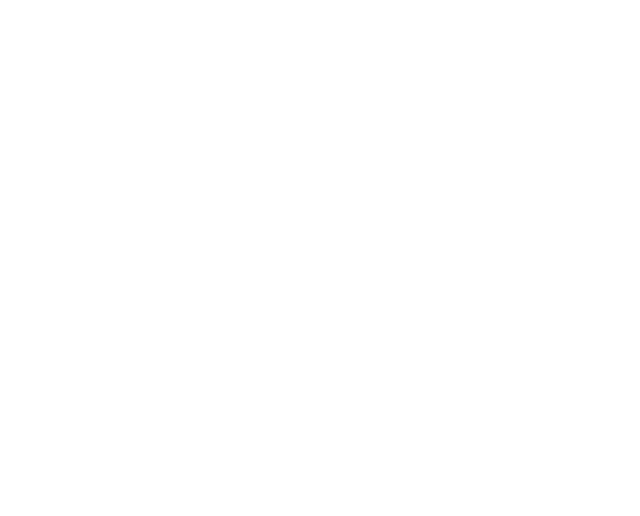
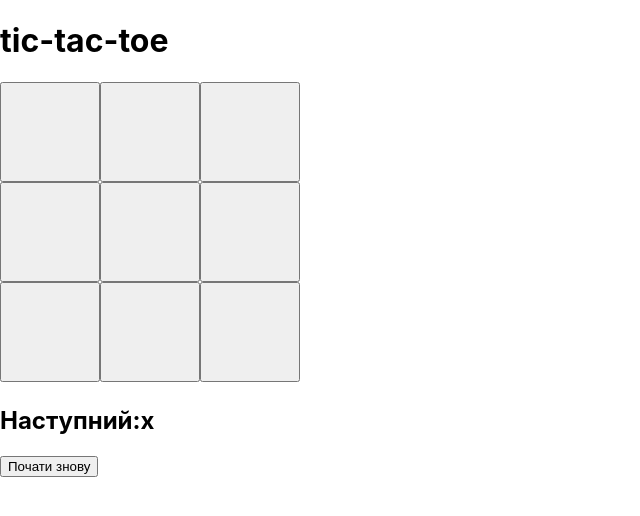
Before and after one commit to Yuliia-Myrakhovska/tic-tac-toe, a React (Create React App) app: page / in a window 1280 px wide. Shown: the top 516 px of the page, without its empty margins (0-640 px from the left). Built offline with nearby package versions, Linux system fonts and the light colour scheme.

Commit message:
created a logic game

```diff
--- a/src/App.css
+++ b/src/App.css
@@ -0,0 +1,10 @@
+.board__container {
+  display: inline-block;
+}
+.board__item {
+  display: flex;
+}
+.squere {
+  width: 100px;
+  height: 100px;
+}
--- a/src/App.js
+++ b/src/App.js
@@ -1,7 +1,65 @@
+import React, { useState } from "react";
+import Board from "./components/Board";
+import Info from "./components/Info";
+
 import "./App.css";
 
+function getWinner(squqres) {
+  const options = [
+    [0, 1, 2],
+    [3, 4, 5],
+    [6, 7, 8],
+    [0, 4, 8],
+    [2, 4, 6],
+    [0, 3, 6],
+    [1, 4, 7],
+    [2, 5, 8],
+  ];
+  for (let i = 0; i < options.length; i++) {
+    const [a, b, c] = options[i];
+
+    if (squqres[a] && squqres[a] === squqres[b] && squqres[a] === squqres[c]) {
+      return squqres[a];
+    }
+  }
+  return null;
+}
 function App() {
-  return <div className="App"></div>;
+  const [isNext, setIsNext] = useState(true);
+  const [squqres, setSquqres] = useState(Array(9).fill(null));
+
+  function resetGame() {
+    setSquqres(Array(9).fill(null));
+    setIsNext(true);
+  }
+  function gameClick(i) {
+    const newSquqres = [...squqres];
+    if (getWinner(i) || newSquqres[i]) {
+      return;
+    }
+    newSquqres[i] = isNext ? "x" : "o";
+    setSquqres(newSquqres);
+    setIsNext(!isNext);
+  }
+
+  const winner = getWinner(squqres);
+  const isFull = squqres.every((cell) => cell !== null);
+  let statusGame;
+  if (winner) {
+    statusGame = `Переміг: ${winner}`;
+  } else if (isFull) {
+    statusGame = "Нічия!";
+  } else {
+    statusGame = "Наступний:" + (isNext ? "x" : "o");
+  }
+
+  return (
+    <div>
+      <h1>tic-tac-toe</h1>
+      <Board squqres={squqres} onClick={gameClick} />
+      <Info statusGame={statusGame} onReset={resetGame} />
+    </div>
+  );
 }
 
 export default App;
--- /dev/null
+++ b/src/components/Board.jsx
@@ -0,0 +1,28 @@
+import Squqre from "./Squqre";
+
+function Board({ squqres, onClick }) {
+  function renderSquqres(i) {
+    return <Squqre value={squqres[i]} onClick={() => onClick(i)} />;
+  }
+  return (
+    <div className="board__container">
+      <div className="board__item">
+        {renderSquqres(0)}
+        {renderSquqres(1)}
+        {renderSquqres(2)}
+      </div>
+      <div className="board__item">
+        {renderSquqres(3)}
+        {renderSquqres(4)}
+        {renderSquqres(5)}
+      </div>
+      <div className="board__item">
+        {renderSquqres(6)}
+        {renderSquqres(7)}
+        {renderSquqres(8)}
+      </div>
+    </div>
+  );
+}
+
+export default Board;
--- /dev/null
+++ b/src/components/Info.jsx
@@ -0,0 +1,10 @@
+function Info({ statusGame, onReset }) {
+  return (
+    <div>
+      <h2>{statusGame}</h2>
+      <button onClick={onReset}>Почати знову</button>
+    </div>
+  );
+}
+
+export default Info;
--- /dev/null
+++ b/src/components/Squqre.jsx
@@ -0,0 +1,9 @@
+function Squqre({ value, onClick }) {
+  return (
+    <button className="squere" onClick={onClick}>
+      {value}
+    </button>
+  );
+}
+
+export default Squqre;
```
